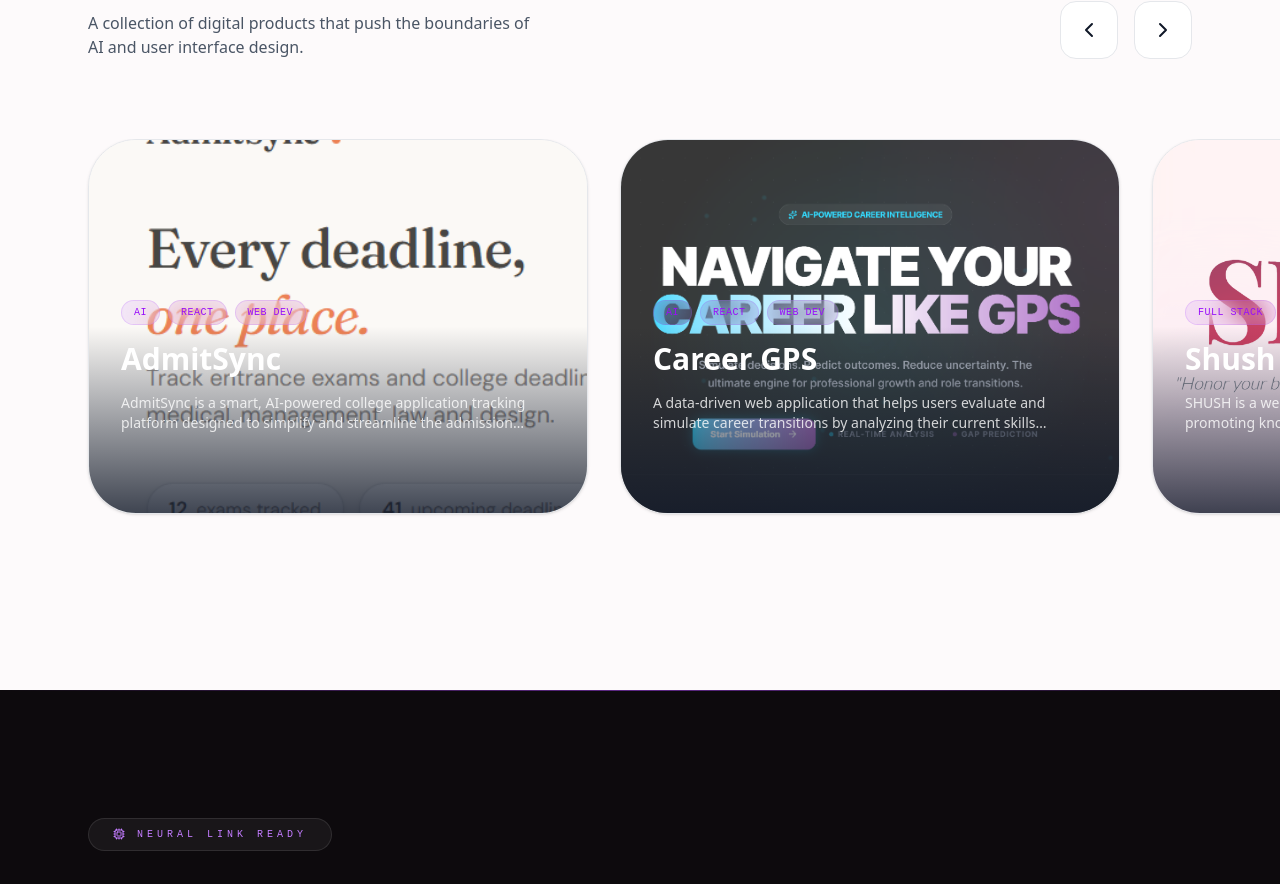
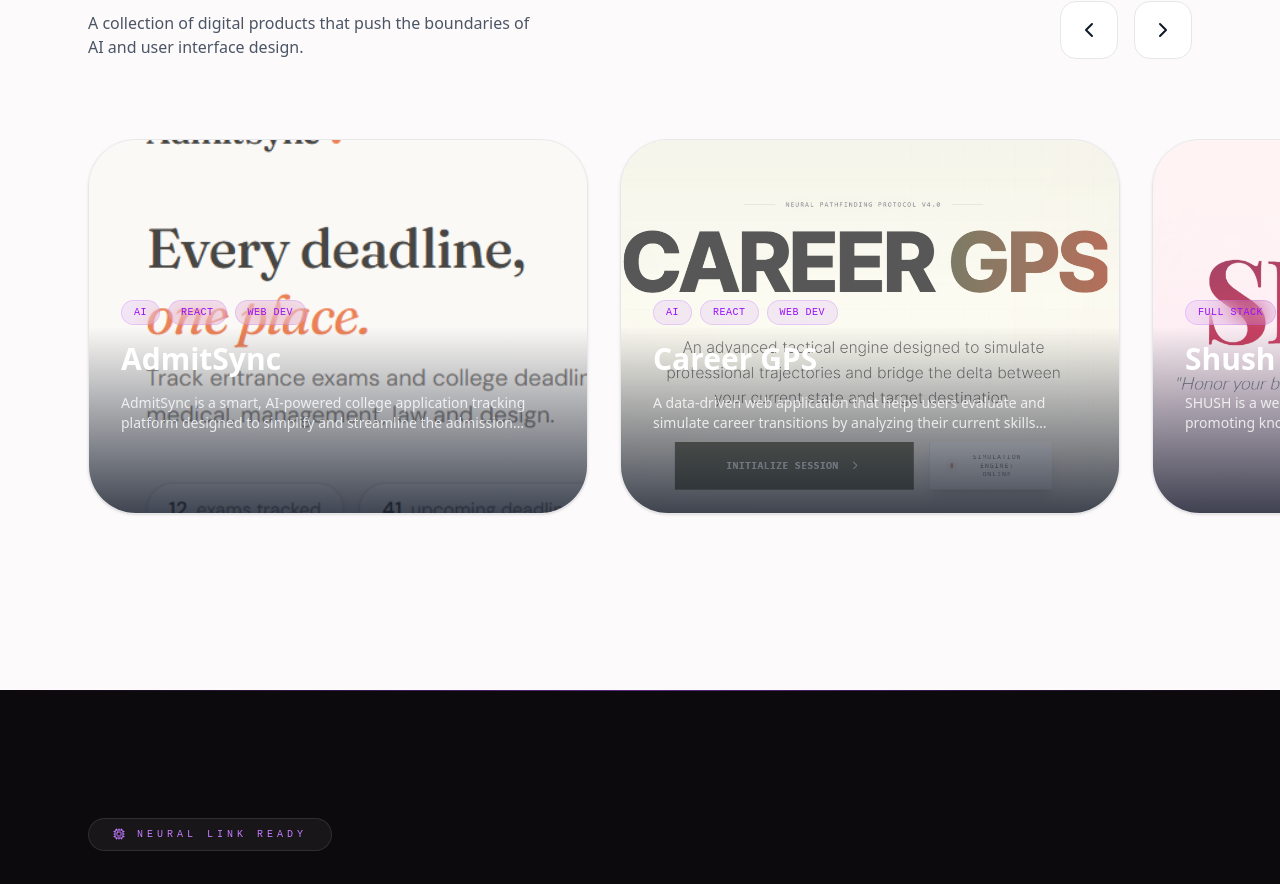
Before and after one commit to Augustya19/Portfolio-sde, a React (Vite) app: page / in a window 1280 px wide. Shown: the part 3053-3937 px from the top of the page. Built offline with nearby package versions, Linux system fonts and the light colour scheme.

Commit message:
Update image path in constants.ts

```diff
--- a/src/constants.ts
+++ b/src/constants.ts
@@ -21,7 +21,7 @@
     githubUrl: 'https://github.com/Augustya19/Career-GPS',
     techStack: ['React', 'TensorFlow.js', 'Tailwind CSS', 'REST APIs'],
     impact: 'Reduced monitoring latency by 40% and improved model debugging speed.',
-    image: '/gps.png',
+    image: '/career.png',
   },
   {
     id: '3',
```
